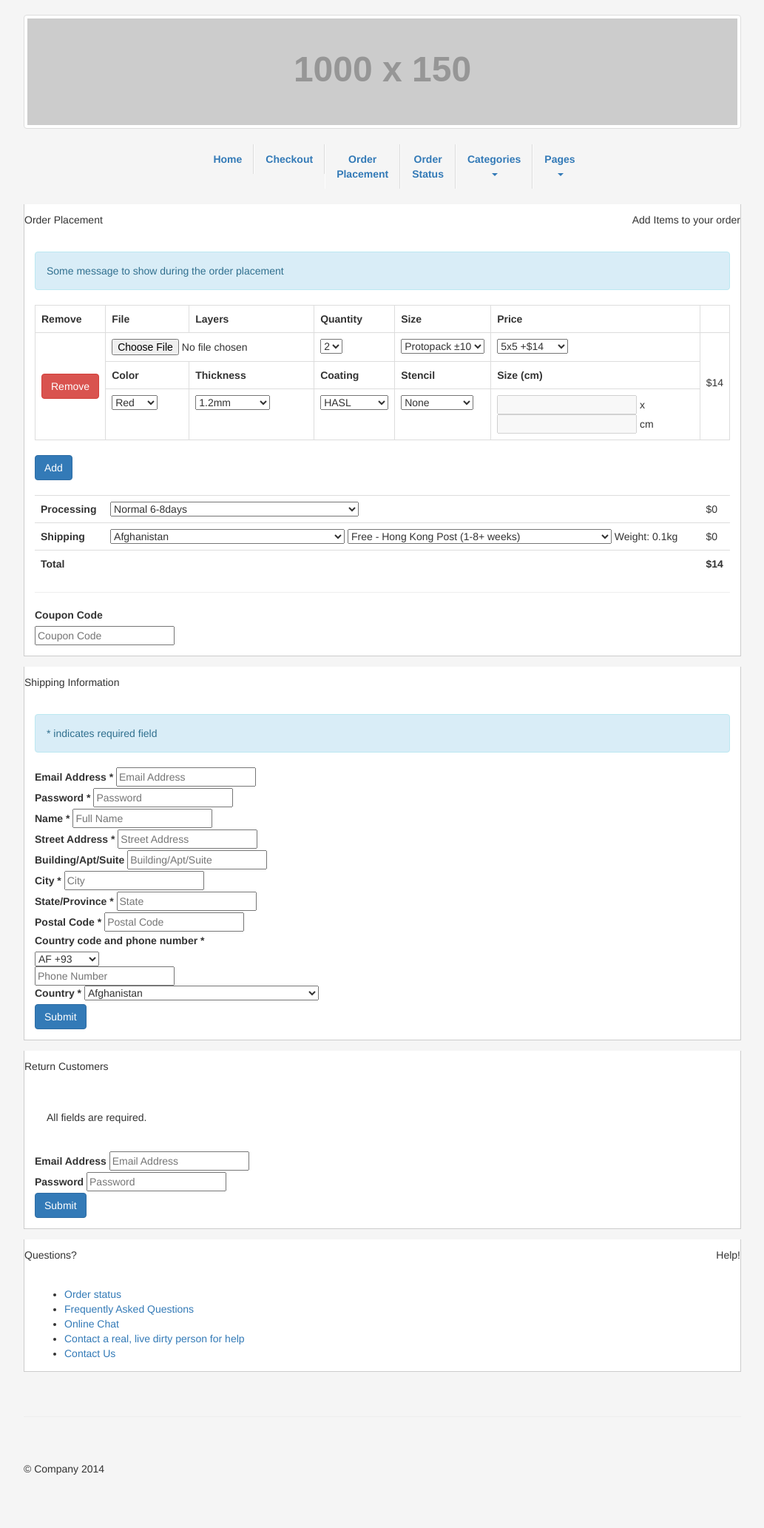
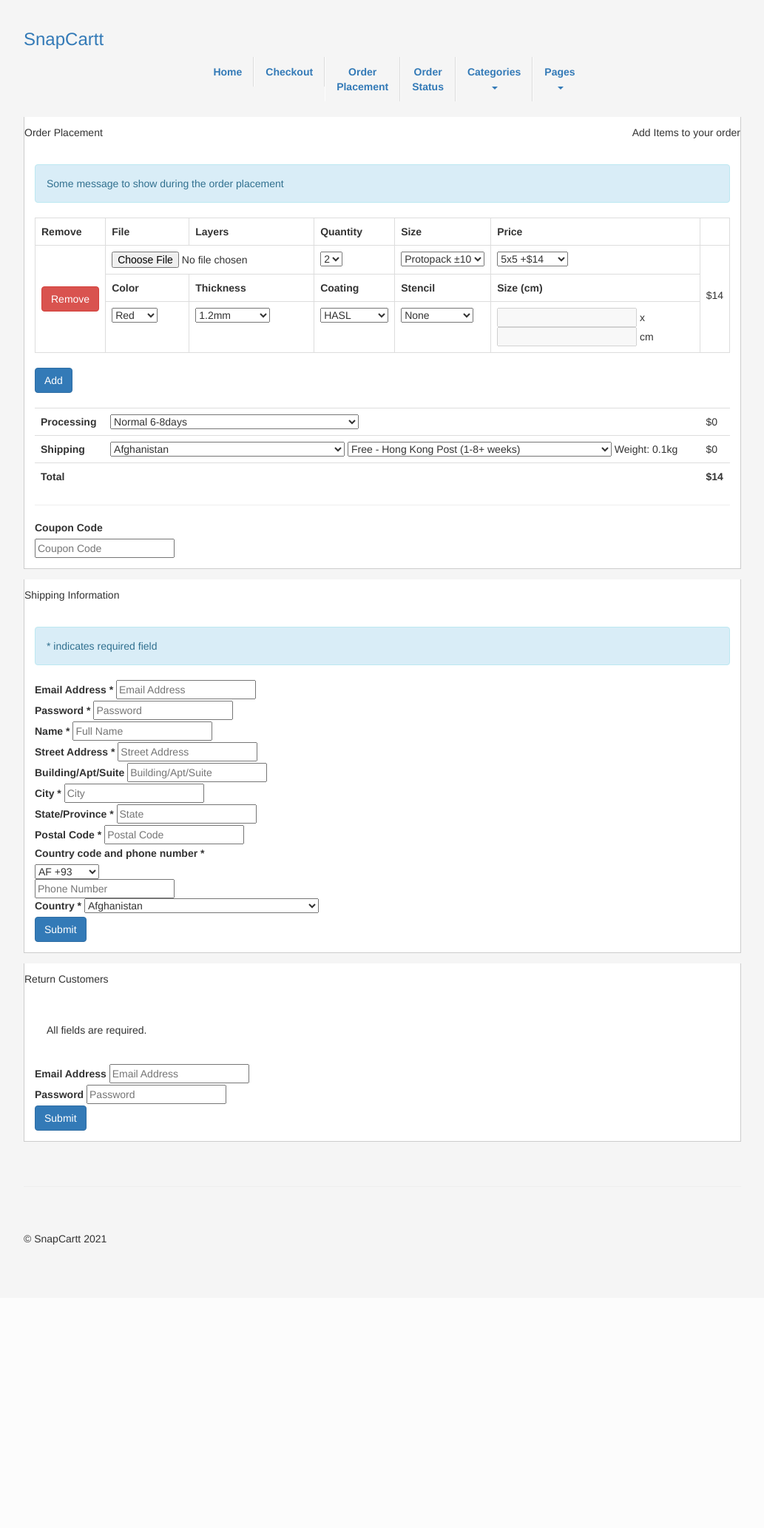
Before and after one commit to prathameshThakur/snapcartt, a Python web app: template templates/new.html in a window 1280 px wide. Shown: the whole page at 74% size, without its empty margins (123-1156 px from the left). After the commit the page ends 1682 px from the top, so only its background shows below. Run offline with Jinja, Linux system fonts and the light colour scheme; the template is opened without the code that fills it, so the values that code supplies are empty; grey boxes labelled with a size stand in for pictures from a placeholder-image service; some libraries are stand-ins or nearby versions.

Commit message:
Update Order Placement

```diff
--- a/templates/new.html
+++ b/templates/new.html
@@ -3,7 +3,7 @@
 <html lang="en">
   <head>
     <meta charset="utf-8">
-    <title>Bootstrap e-Commerce Theme</title>
+    <title>SnapCartt</title>
     <meta name="viewport" content="width=device-width, initial-scale=1.0">
     <meta name="description" content="">
     <meta name="author" content="">
@@ -25,21 +25,23 @@
   <body>
     <div class="container">
 
-      <div class="masthead">
+      <!-- <div class="masthead"> -->
         <!-- LOGO -->
-        <div class="thumbnail">
-          <img alt="Logo Image" src="http://placehold.it/1000x150">
-        </div>
+        <!-- <div class="thumbnail"> -->
+          <!-- <img alt="Logo Image" src="http://placehold.it/1000x150"> -->
+        <!-- </div> -->
         <!-- LOGO -->
 
+        <div class="masthead">
+          <h3 class="muted"><a href="index.html">SnapCartt</a></h3>
         <div class="navbar">
           <div class="navbar-inner">
             <div class="container">
               <ul class="nav">
-                <li class="active"><a href="index.html">Home</a></li>
+                <li><a href="index.html">Home</a></li>
 
                 <li><a href="checkout.html">Checkout</a></li>
-                <li><a href="new.html">Order Placement</a></li>
+                <li class="active"><a href="new.html">Order Placement</a></li>
                 <li><a href="status.html">Order Status</a></li>
 
                 <li class="dropdown">
@@ -52,7 +54,7 @@
 				    <li><a href="list.html">Clothes</a></li>
 				    <li><a href="list.html">Shoes</a></li>
 				    <li><a href="list.html">Watches</a></li>
-				    <li><a href="list.html">Jewlery</a></li>
+				    <li><a href="list.html">Accessories</a></li>
 				    <li class="divider"></li>
 				    <li class="nav-header">Women</li>
 				    <li><a href="list.html">Clothes</a></li>
@@ -306,7 +308,7 @@
                     </div>
                 </div>
             </div>
-            <div class="block">
+            <!-- <div class="block">
                 <div class="navbar navbar-inner block-header">
                     <div class="muted pull-left">Questions?</div>
                     <div class="pull-right">Help!</div>
@@ -322,14 +324,14 @@
                         </ul>
                     </div>
                 </div>
-            </div>
+            </div> -->
       	</div>
       </div>
 
       <hr>
 
       <div class="footer">
-        <p>&copy; Company 2014</p>
+        <p>&copy; SnapCartt 2021</p>
       </div>
 
     </div> <!-- /container -->
```
